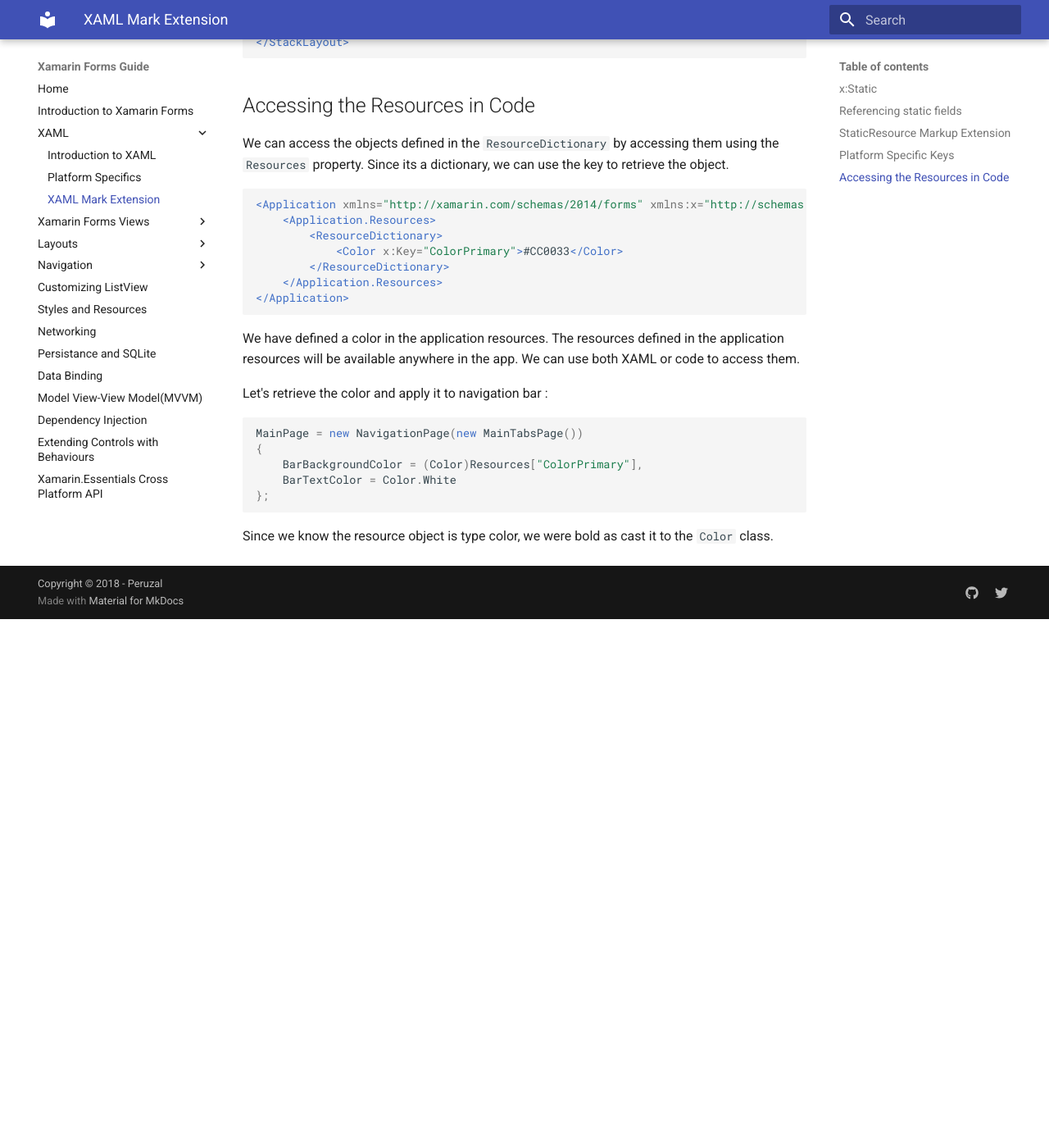
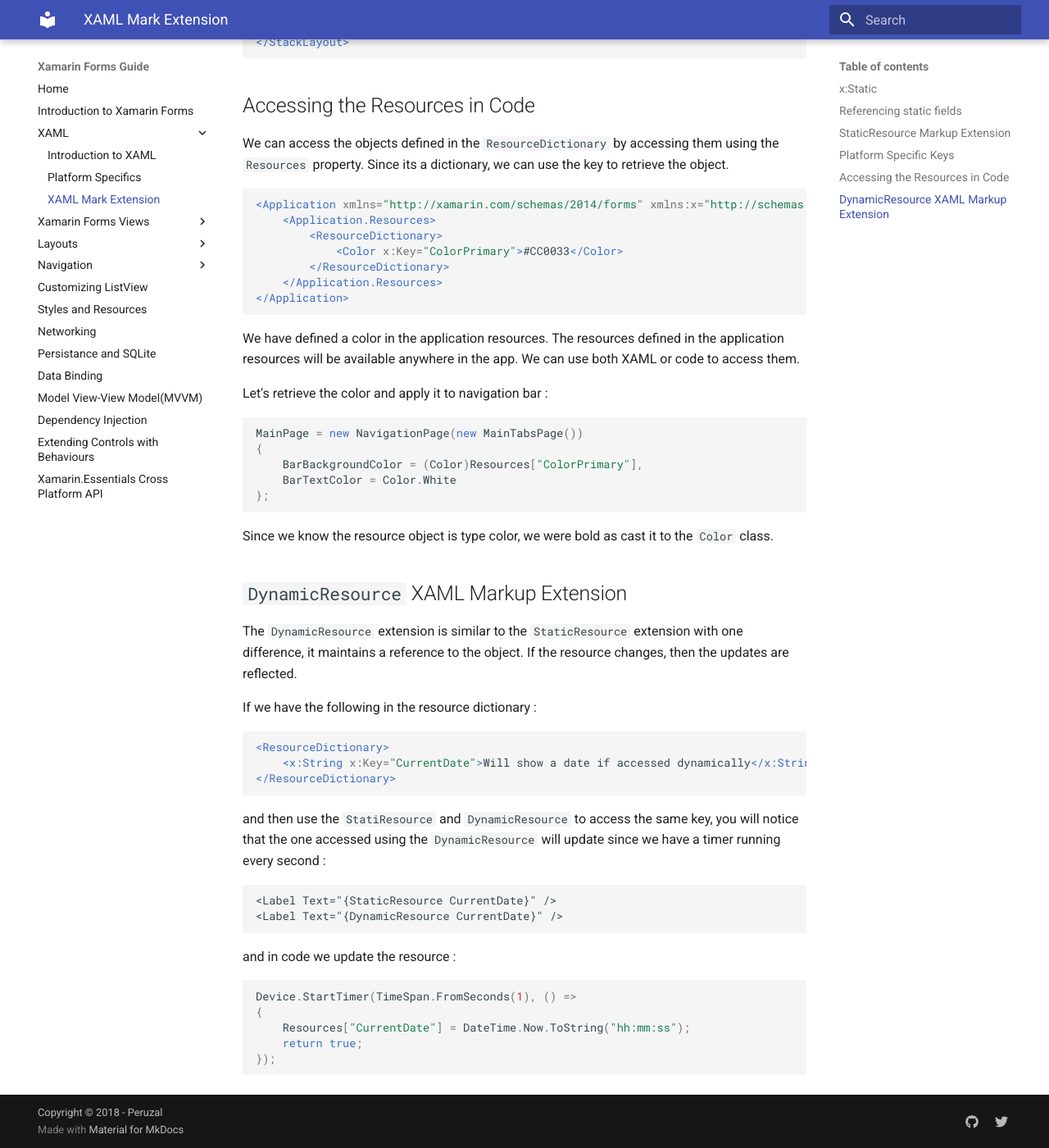
Before and after one commit to Peruzal/xamarin-forms-guide, an MkDocs documentation site: the page built from docs/xaml/xaml-markup-extensions.md, in a window 1280 px wide and 1400 px high, scrolled down 3207 px. Shown: the whole window at 82% size. Built offline with MkDocs 1.6.1 and Material for MkDocs 9.7.7, drawn with Linux system fonts in a browser that asks for light colours; old or Windows-style settings are respelled for this version of MkDocs; before the commit the page ends 3962 px from its top, so only the background shows below that; some of the changed text lies outside the part shown.

Commit message:
dynamic resource markup extension

````diff
--- a/docs/xaml/xaml-markup-extensions.md
+++ b/docs/xaml/xaml-markup-extensions.md
@@ -96,9 +96,9 @@
 
 ## StaticResource Markup Extension
 
-The `x:StaticResource` is XAML markup extension is used to retrieve objects defined in the `ResourceDictionary`.
+The `StaticResource` is XAML markup extension is used to retrieve objects defined in the `ResourceDictionary`.
 
-We can use the `ResourceDictionary` to keep arbitrary objects referenced by a key. In the following example, we define a color resource and double resource. We use the keys when defining the resources. We can then later on use the `x:StaticResource` to retrieve the object by the key.
+We can use the `ResourceDictionary` to keep arbitrary objects referenced by a key. In the following example, we define a color resource and double resource. We use the keys when defining the resources. We can then later on use the `StaticResource` to retrieve the object by the key.
 
 ```xaml
     <ContentPage.Resources>
@@ -165,3 +165,33 @@
 ```
 
 Since we know the resource object is type color, we were bold as cast it to the `Color` class.
+
+
+## `DynamicResource` XAML Markup Extension
+
+The `DynamicResource` extension is similar to the `StaticResource` extension with one difference, it maintains a reference to the object. If the resource changes, then the updates are reflected.
+
+If we have the following in the resource dictionary :
+
+```xaml
+<ResourceDictionary>
+    <x:String x:Key="CurrentDate">Will show a date if accessed dynamically</x:String>
+</ResourceDictionary>
+```
+
+and then use the `StatiResource` and `DynamicResource` to access the same key, you will notice that the one accessed using the `DynamicResource` will update since we have a timer running every second :
+
+```xaml
+<Label Text="{StaticResource CurrentDate}" />
+<Label Text="{DynamicResource CurrentDate}" />
+```
+
+and in code we update the resource :
+
+```csharp
+Device.StartTimer(TimeSpan.FromSeconds(1), () =>
+{
+    Resources["CurrentDate"] = DateTime.Now.ToString("hh:mm:ss");
+    return true;
+});
+```
````
